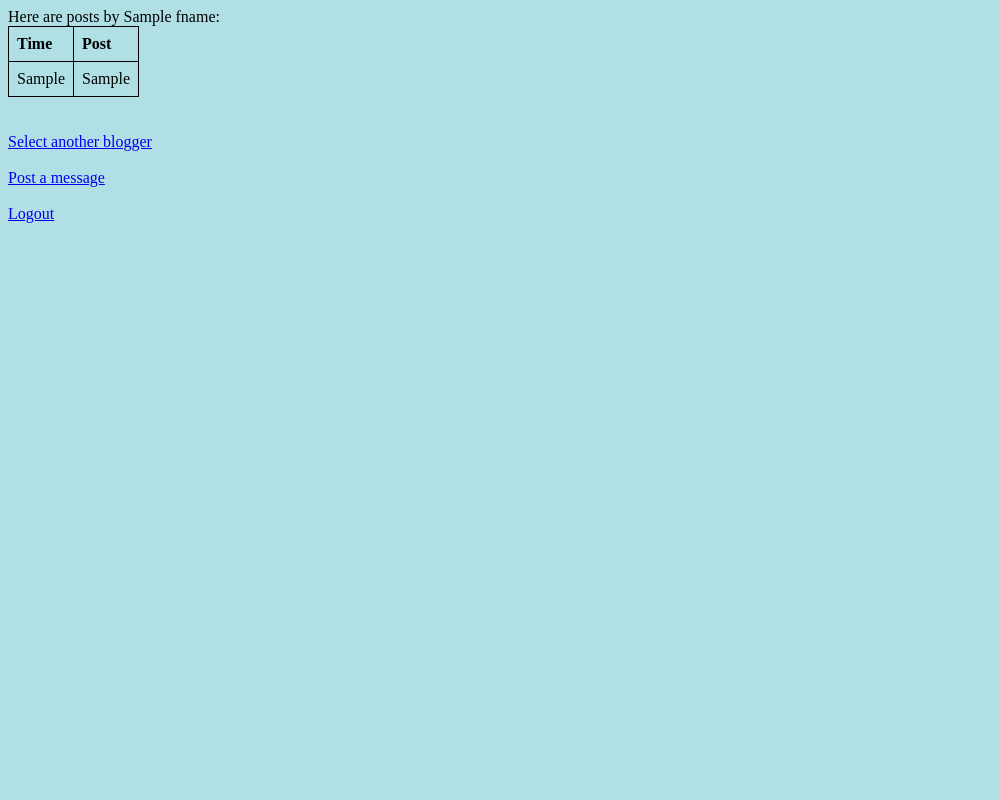
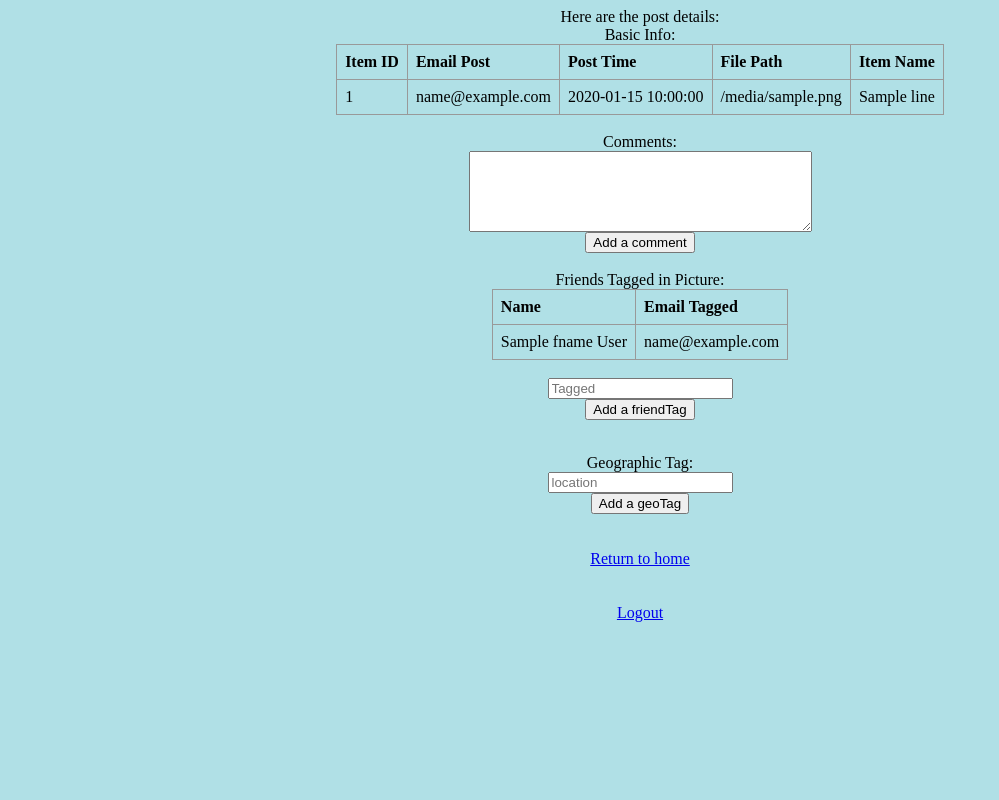
Before and after one commit to md3756/PriCoSha, a Flask app: template templates/show_posts.html in a window 1280 px wide. Shown: the whole page, without its empty margins (0-999 px from the left). Run offline with Flask 2, Linux system fonts and the light colour scheme; the template is opened without the code that fills it: most values are stand-ins (such as "Sample title", 1, 10 or a date in 2020).

Commit message:
Shows posts on different webpage and tags people

```diff
--- a/app.py
+++ b/app.py
@@ -28,6 +28,7 @@ def login():
 @app.route('/register')
 def register():
     return render_template('register.html')
+
 
 
 #Authenticates the login
@@ -100,8 +101,11 @@ def home():
     query = 'SELECT fname, lname FROM person WHERE email = %s'
     cursor.execute(query, (user))
     name = cursor.fetchone()
+    query = 'SELECT * FROM tag WHERE email_tagged = %s AND status = "FALSE" ORDER BY tagtime DESC'
+    cursor.execute(query, (user))
+    data2 = cursor.fetchall()
     cursor.close()
-    return render_template('home.html', username=user, posts=data, posts_user = data1, name=name)
+    return render_template('home.html', username=user, posts=data, posts_user = data1, name=name, tags = data2)
 
 @app.route('/post', methods=['GET','POST'])
 def post():
@@ -118,6 +122,50 @@ def post():
     cursor.close()
     return redirect(url_for('home'))
 
+@app.route('/show_posts', methods=['GET','POST'])
+def show_posts():
+    item = request.form['post']
+    session['item_id'] = item
+    cursor = conn.cursor();
+    ins = 'SELECT * FROM contentitem WHERE item_id = %s'
+    cursor.execute(ins, (item))
+    data = cursor.fetchall()
+    ins = 'SELECT fname, lname, person.email FROM tag JOIN person ON tag.email_tagged = person.email WHERE item_id = %s AND status = "TRUE"'
+    cursor.execute(ins, (item))
+    data1 = cursor.fetchall()
+    cursor.close()
+    return render_template('show_posts.html', post = data, tags = data1)
+
+@app.route('/tag', methods=['GET','POST'])
+def tag():
+    tagger = session['email']
+    tagged = request.form['friendTag']
+    item = session['item_id']
+    #cursor used to send queries
+    cursor = conn.cursor()
+    #executes query
+    query = 'SELECT * FROM tag WHERE email_tagged = %s AND item_id = %s'
+    cursor.execute(query, (tagged, item))
+    #stores the results in a variable
+    data = cursor.fetchone()
+    #use fetchall() if you are expecting more than 1 data row
+    error = None
+    if(data):
+        #If the previous query returns data, then tag exists
+        error = "This tag already exists"
+        return redirect(url_for('home'))
+    else:
+        if (tagger == tagged):
+            ins = 'INSERT INTO tag VALUES(%s, %s, %s, "TRUE", NOW())'
+        else:
+            ins = 'INSERT INTO tag VALUES(%s, %s, %s, "FALSE", NOW())'
+        cursor.execute(ins, (tagged, tagger, item))
+        conn.commit()
+        cursor.close()
+        return redirect(url_for('home'))
+
+
+
 @app.route('/logout')
 def logout():
     session.pop('email')
--- a/templates/show_posts.html
+++ b/templates/show_posts.html
@@ -1,8 +1,9 @@
 <html>
 <head>
-    <style>
-        body {background-color: powderblue;}
-        h1   {color: blue;}
+	<style type="text/css">
+		table, th, td{
+			border: 1px solid black;
+		}
 		table {
 				border-collapse: collapse;
 		}
@@ -12,40 +13,81 @@
 		padding: 0.5rem;
 		text-align: left;
 		}
+		body {
+			background-color: powderblue;
+		}
 	</style>
 </head>
 <body>
+<center>
 
-<style type="text/css">
-	table, th, td{
-		border: 1px solid black;
-	}
-</style>
 
-Here are posts by {{fname}}:
+Here are the post details:
+<br>
+Basic Info:
+<table>
+	<table>
+	  <th>Item ID</th>
+		<th>Email Post</th>
+		<th>Post Time</th>
+		<th>File Path</th>
+		<th>Item Name</th>
+<!--	<th>Post</th>
+-->
+{% for line in post %}
+	<tr>
+		<td>{{line.item_id}}</td>
+		<td>{{line.email_post}}</td>
+		<td>{{line.post_time}}</td>
+		<td>{{line.file_path}}</td>
+		<td>{{line.item_name}}</td>
+	</tr>
+	{% endfor %}
+</table>
+<br>
+Comments:
 
+<br>
+<textarea name="comment" cols="40" rows="5"></textarea>
+<br>
+<input type="submit" value = "Add a comment" />
+<br>
+<br>
+Friends Tagged in Picture:
 <table>
-	<th>Time</th>
-	<th>Post</th>
-
-{% for line in posts %}
+	<table>
+	  <th>Name</th>
+		<th>Email Tagged</th>
+{% for line in tags %}
 	<tr>
-		<td>{{line.ts}}</td>
-		<td>{{line.blog_post}}</td>
+		<td>{{line.fname}} {{line.lname}}</td>
+		<td>{{line.email}}</td>
 	</tr>
 {% endfor %}
 </table>
 
 <br>
+<form action="/tag" method="POST">
+	<input type="text" name="friendTag" placeholder="Tagged" /> </br>
+	<input type="submit" value = "Add a friendTag" />
+</form>
 <br>
-<a href="/select_blogger">Select another blogger</a>
+
+Geographic Tag:
+<br>
+<input type="text" name="geoTag" placeholder="location" /> </br>
+<input type="submit" value = "Add a geoTag" />
+<br>
+
+
 <br>
 <br>
-<a href="/home">Post a message</a>
+<a href="/home">Return to home</a>
+<br>
 <br>
 <br>
 <a href="/logout">Logout</a>
-
+</center>
 </body>
 
 
```
Also changed, not shown: templates/home.html (+23 -3 lines), templates/index.html (line endings or trailing spaces). Lines whose indentation alone changed are shown as unchanged.
